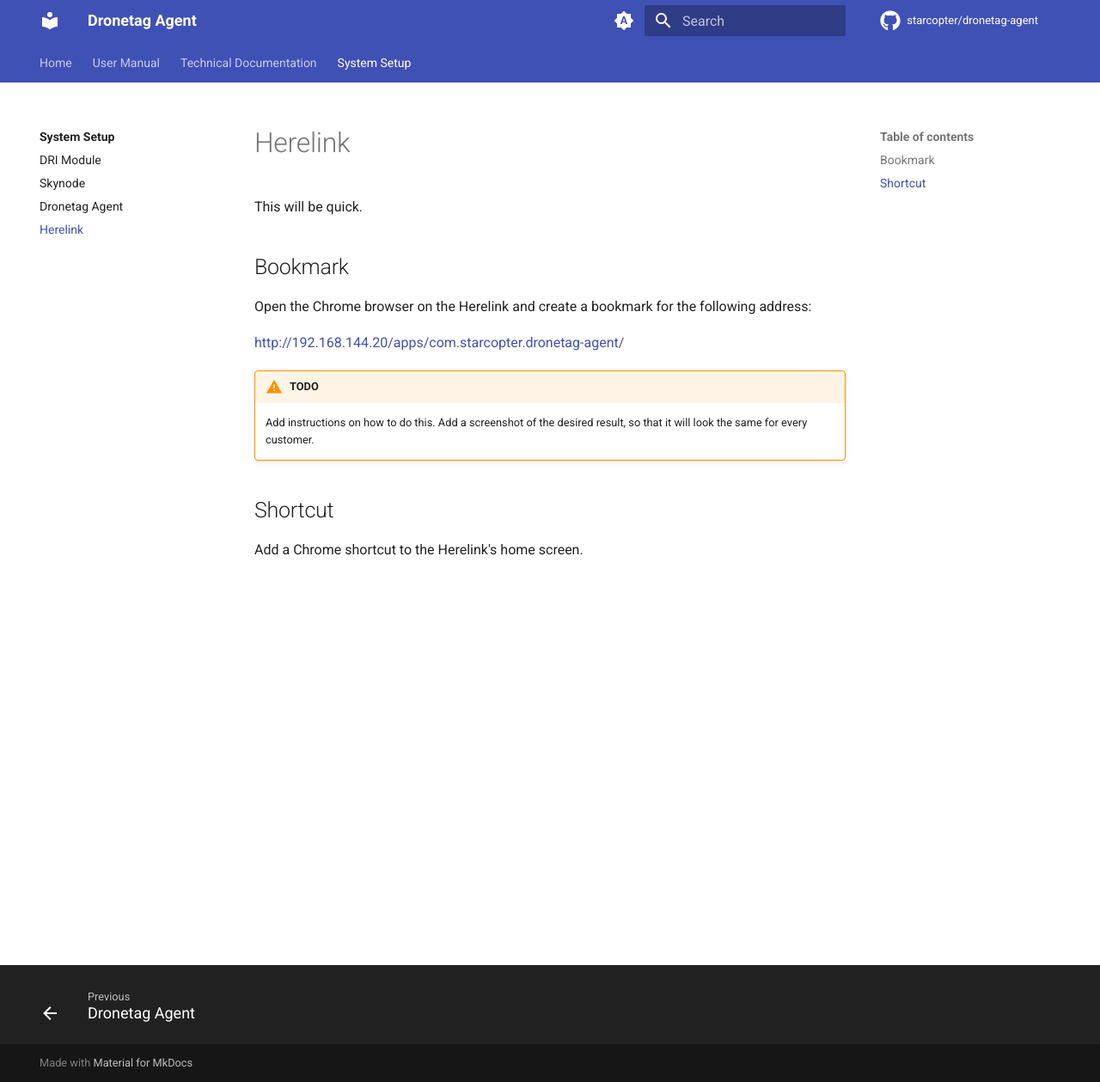
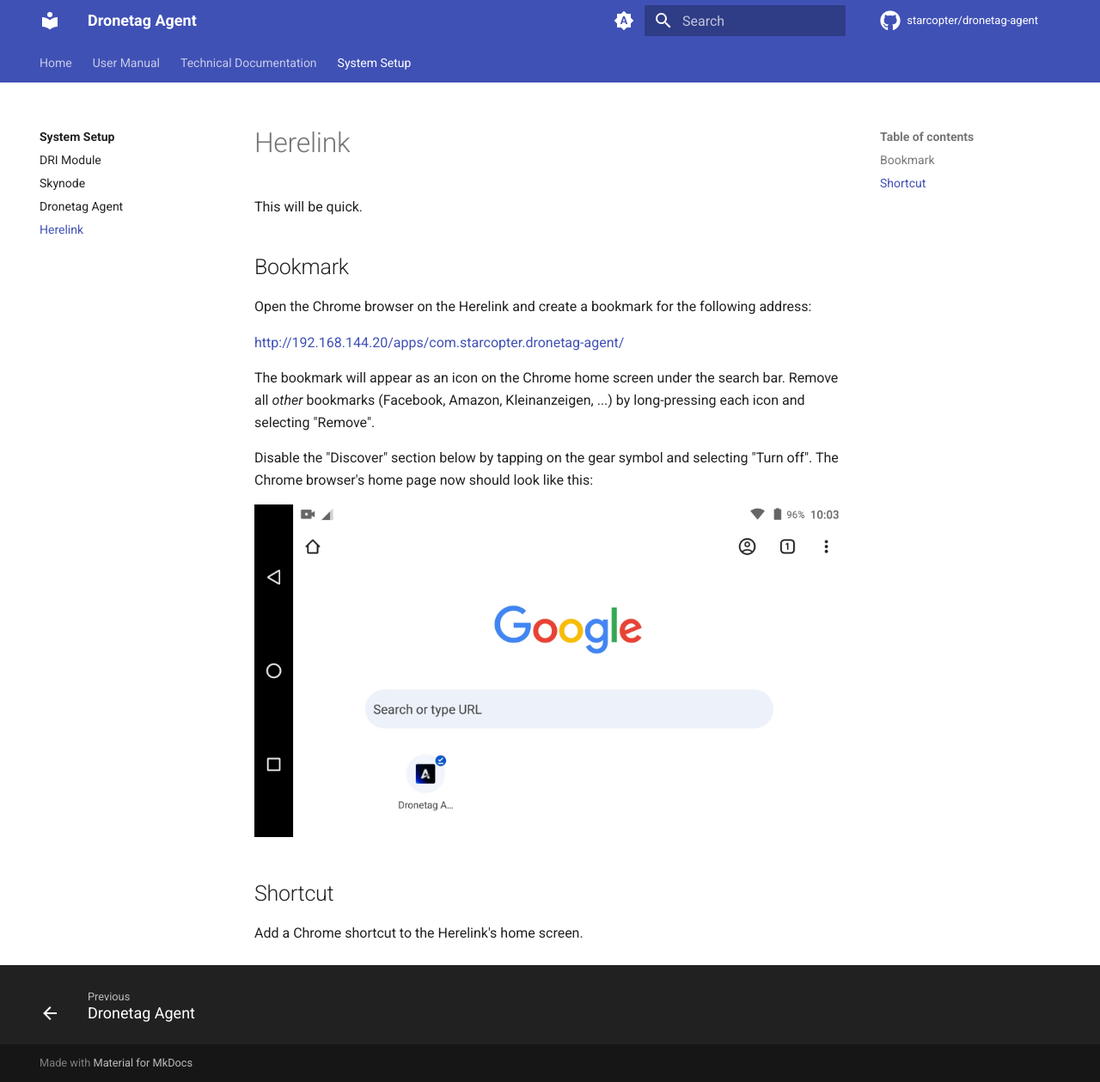
Before and after one commit to starcopter/dronetag-agent, an MkDocs documentation site: the page built from docs/setup/herelink.md, in a window 1280 px wide and 1259 px high. Shown: the whole window at 86% size. Built offline with MkDocs 1.6.1 and Material for MkDocs 9.7.7, drawn with Linux system fonts in a browser that asks for light colours; comment, search, counter and statistics services are not loaded.

Commit message:
Add Herelink setup instructions

```diff
--- a/docs/setup/herelink.md
+++ b/docs/setup/herelink.md
@@ -8,10 +8,13 @@ Open the Chrome browser on the Herelink and create a bookmark for the following
 
 [http://192.168.144.20/apps/com.starcopter.dronetag-agent/](http://192.168.144.20/apps/com.starcopter.dronetag-agent/)
 
-!!! warning "TODO"
+The bookmark will appear as an icon on the Chrome home screen under the search bar.
+Remove all _other_ bookmarks (Facebook, Amazon, Kleinanzeigen, ...) by long-pressing each icon and selecting "Remove".
 
-    Add instructions on how to do this.
-    Add a screenshot of the desired result, so that it will look the same for every customer.
+Disable the "Discover" section below by tapping on the gear symbol and selecting "Turn off".
+The Chrome browser's home page now should look like this:
+
+![Herelink Chrome screenshot](img/herelink-chrome.jpg)
 
 ## Shortcut
 
```
Also changed, not shown: docs/setup/img/herelink-chrome.jpg (added).
